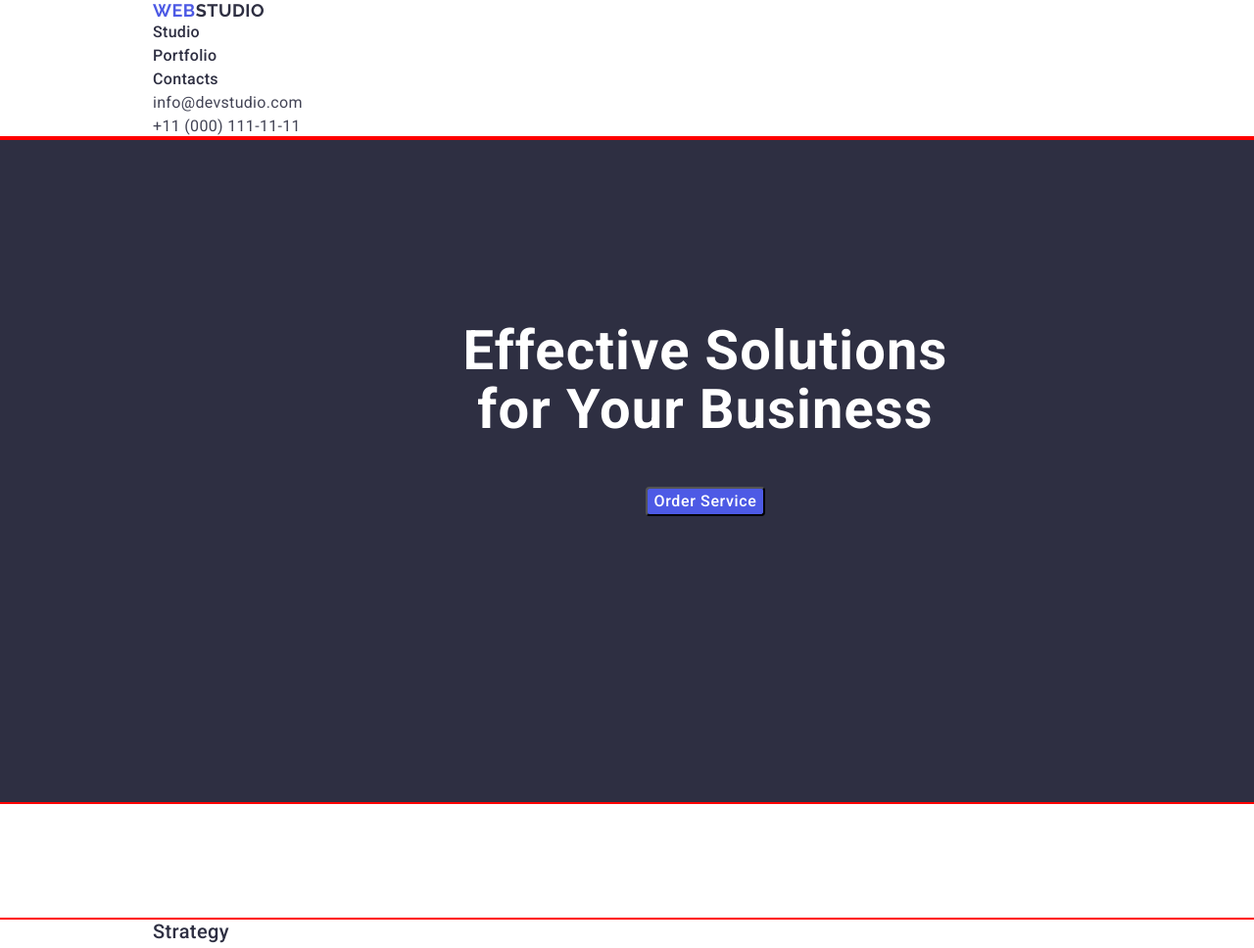
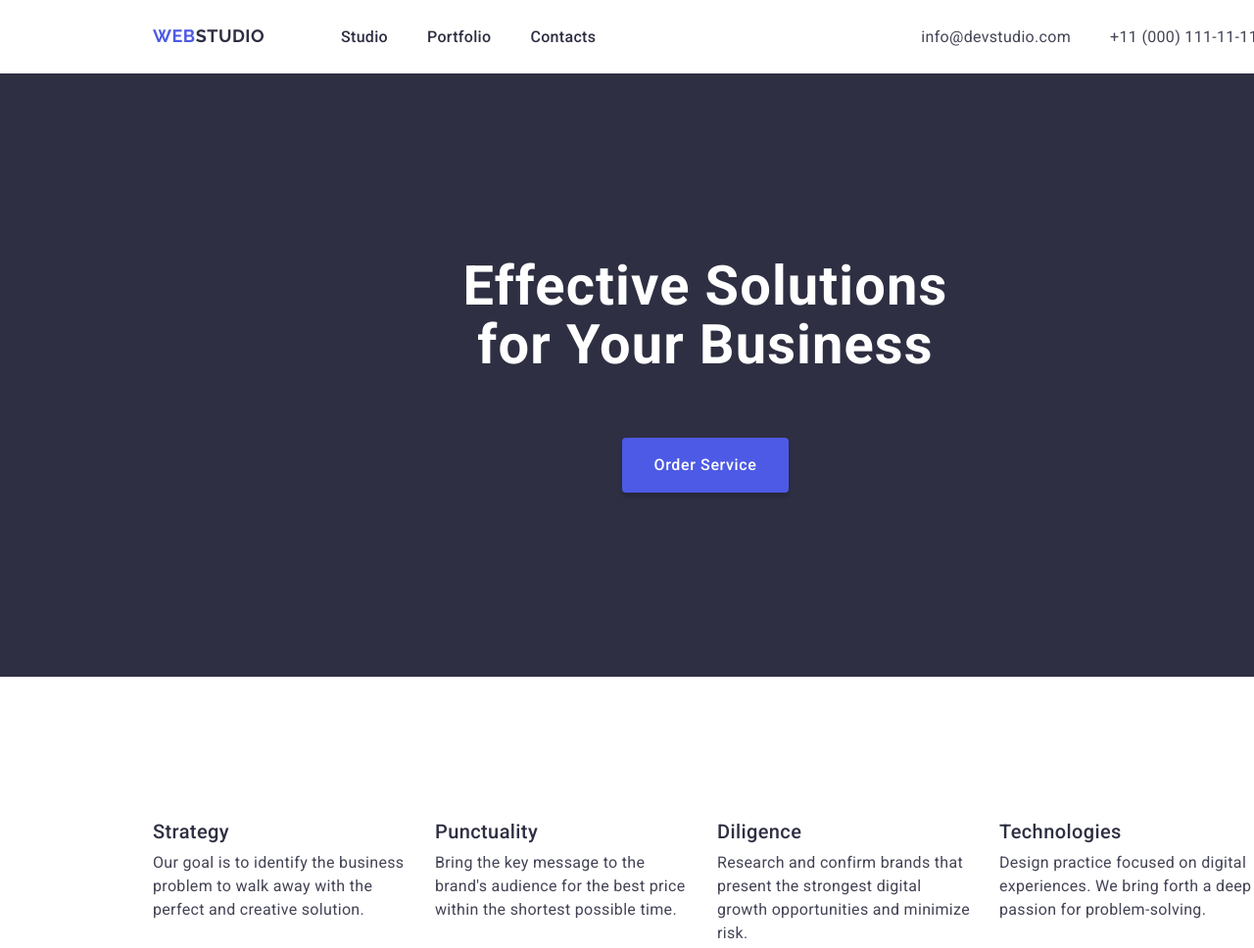
Before and after one commit to JeniaGurman/goit-markup-hw-03, a plain HTML site: page index.html in a window 1280 px wide. Shown: the top 968 px of the page at 98% size. Drawn offline with nearby package versions, Linux system fonts and the light colour scheme.

Commit message:
homework 3

```diff
--- a/css/styles.css
+++ b/css/styles.css
@@ -48,11 +48,24 @@ img {
     Width: 1440px;
     padding-left: 156px;
     padding-right: 156px;
+    padding-top: 26px;
+    padding-bottom: 25px;
     margin: 0 auto;
-    outline: 2px solid red;
+    /*outline: 2px solid red;*/
 }
 
 /*============ Header=============*/
+
+.header-container {
+    display: flex;
+    gap: 332px;
+}
+
+.header-navigation {
+    display: flex;
+    flex-grow: 1;
+    justify-content: space-between;
+}
 
 .header-logo {
     font-family: "Raleway", sans-serif;
@@ -62,10 +75,16 @@ img {
     line-height: 1.17;
     letter-spacing: 0.03em;
     text-transform: uppercase;
+    gap: 76px;
 }
 
 .header-logo span {
     color: var(--NAVY-BLUE, #2E2F42);
+}
+
+.header-menu {
+    display: flex;
+    gap: 40px;
 }
 
 .header-menu-link {
@@ -91,6 +110,9 @@ img {
     font-size: 16px;
     line-height: 1.5;
     letter-spacing: 0.02em;
+    display: flex;
+    gap: 40px;
+    margin-left: auto;
 }
 
 .address-soc:hover,
@@ -112,7 +134,9 @@ img {
 
 .business-container {
         background: var(--NAVY-BLUE, #2E2F42);
-        padding: 188px 472px 292px 472px;
+        padding-top: 188px;
+        padding-bottom: 188px;
+
 }
 
 .business-title {
@@ -122,9 +146,10 @@ img {
     font-weight: 700;
     line-height: 1.07;
     letter-spacing: 0.02em;
-    margin-bottom: 48px;
     max-width: 496px;
     max-height: 120px;
+    margin: 0 auto;
+    margin-bottom: 64px;
 }
 
 .business-service-btn {
@@ -135,10 +160,13 @@ img {
     letter-spacing: 0.04em;
     cursor: pointer;
     font-family: "Roboto", sans-serif;
-    background: var(--IRIS, #4D5AE5);
     display: block;
     margin: 0 auto;
     border-radius: 4px;
+    background-color: var(--IRIS, #4D5AE5);
+    box-shadow: 0px 4px 4px 0px rgba(0, 0, 0, 0.15);
+    border: none;
+    padding: 16px 32px;
 
 }
 
@@ -154,8 +182,17 @@ img {
 /*===========Individual=====*/
 
 .individual {
-    /*padding-top: 120px;*/
     padding-bottom: 120px;
+}
+
+.individual-list {
+    display: flex;
+    gap: 24px;
+
+}
+
+.individual-item {
+    width: calc((100% - 24px * 3) / 4);
 }
 
 
@@ -198,6 +235,8 @@ img {
 
 .team-list {
     background-color: #FFFFFF;
+    display: flex;
+    gap: 24px;
 }
 
 .team-img {
@@ -248,6 +287,17 @@ img {
     letter-spacing: 0.02em;
     text-transform: capitalize;
     margin-bottom: 72px;
+}
+
+.portfolio-list {
+    display: flex;
+    flex-wrap: wrap;
+    gap: 24px;
+
+}
+
+.portfolio-item {
+    width: calc((100% - 24px * 2) / 3);
 }
 
 .portfolio-img {
--- a/index.html
+++ b/index.html
@@ -17,7 +17,7 @@
 
 <body class="body">
     <header class="header">
-        <div class="container">
+        <div class="container header-container">
         <nav class="header-navigation">
             <a class="header-logo link" href="./index.html">Web<span>Studio</span></a>
             <ul class="header-menu list">
@@ -58,8 +58,7 @@
             <ul class="individual-list list">
                 <li class="individual-item">
                     <h3 class="individual-subtitle">Strategy</h3>
-                    <p class="individual-item-text">Our goal is to identify the business
-                        problem to walk away with the perfect and creative solution.</p>
+                    <p class="individual-item-text">Our goal is to identify the business problem to walk away with the perfect and creative solution.</p>
                 </li>
                 <li class="individual-item">
                     <h3 class="individual-subtitle">Punctuality</h3>
@@ -73,8 +72,7 @@
                         growth opportunities and minimize
                         risk.</p>
                 </li>
-                <li>
-                    <h3 class="individual-subtitle">Technologies</h3>
+                <li class="individual-item"> <h3 class="individual-subtitle">Technologies</h3>
                     <p class="individual-item-text">Design practice focused on digital experiences. We bring forth a
                         deep passion for
                         problem-solving.</p>
```
